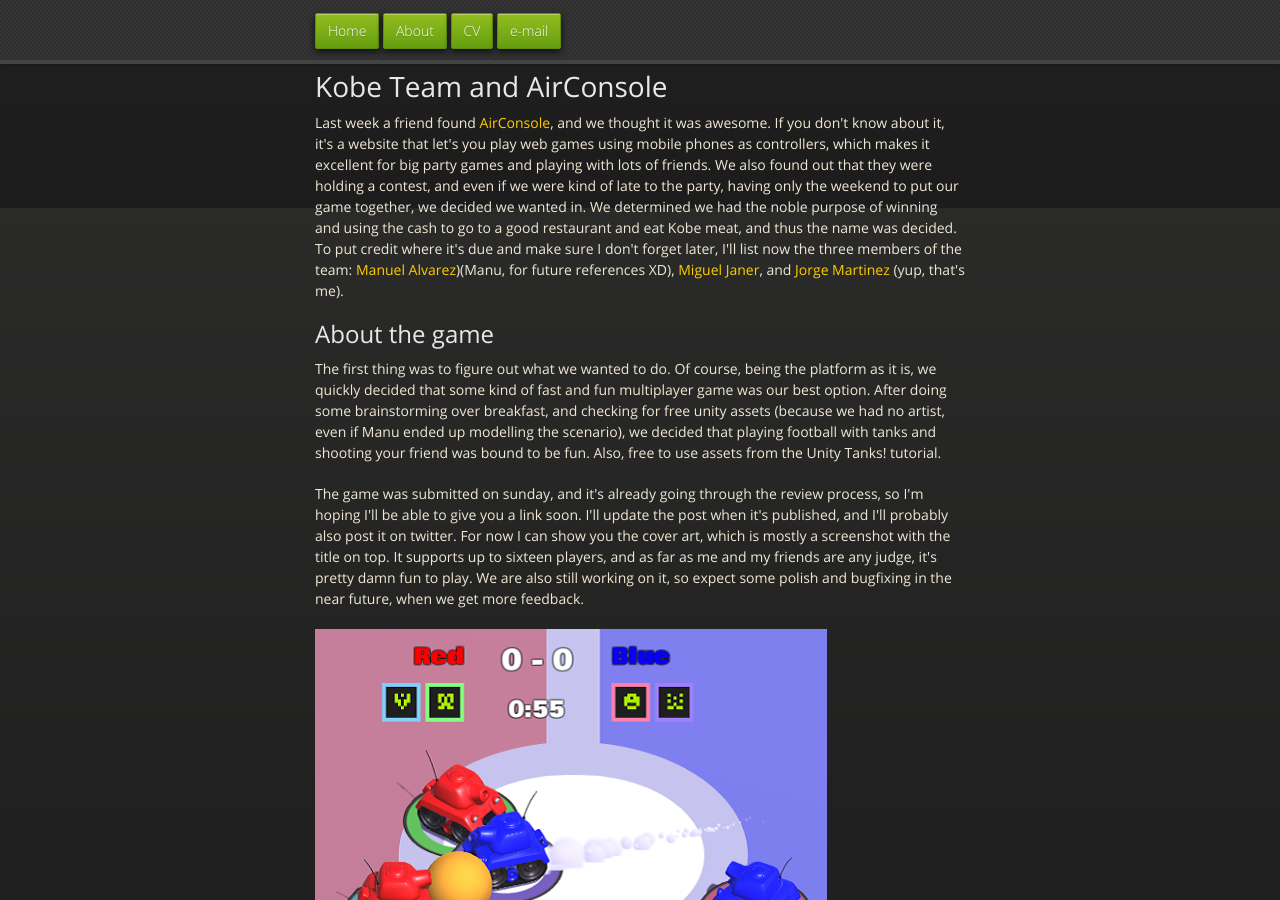
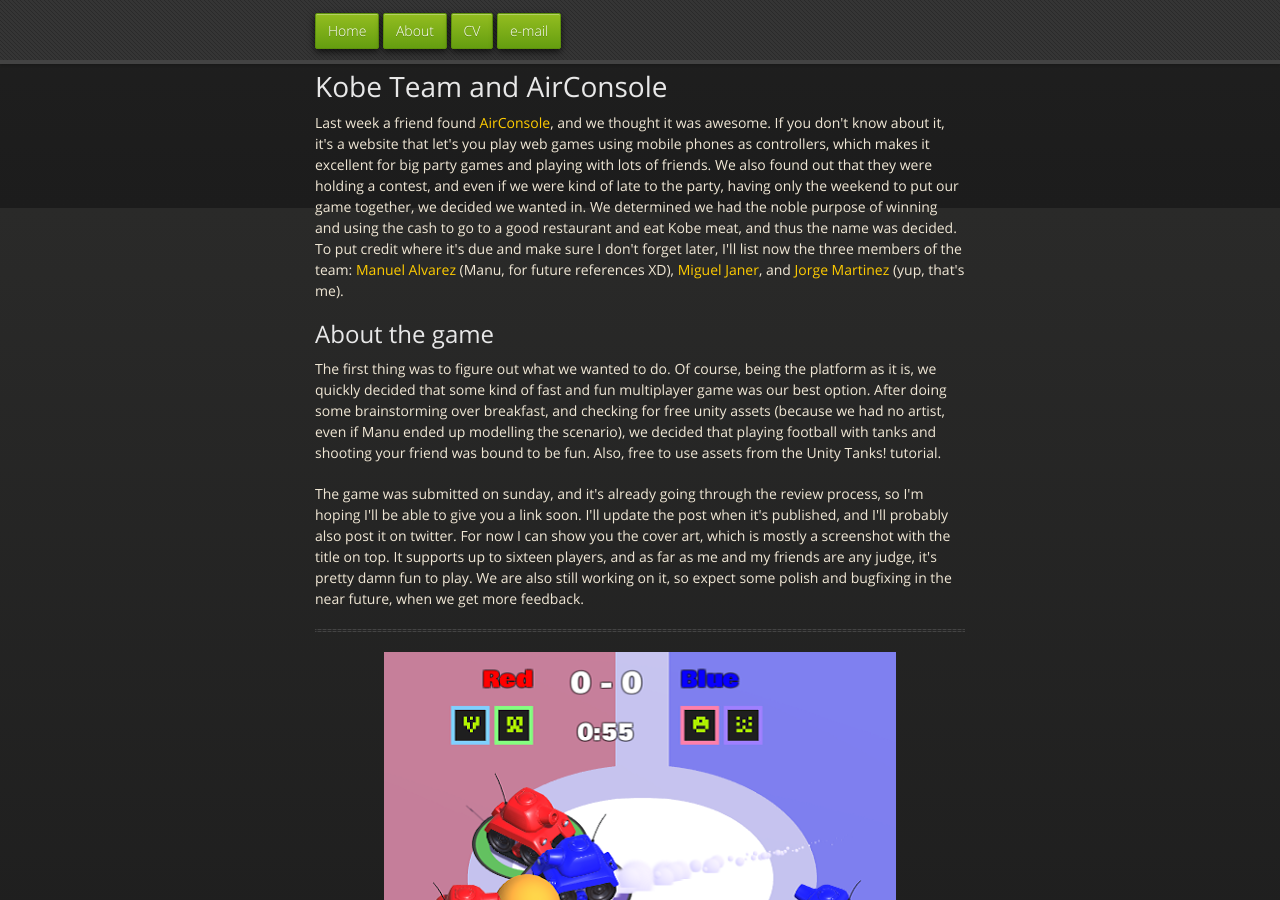
Before and after one commit to Sasurai/Sasurai.github.io, a Jekyll site: the page built from _posts/2016-03-23-plans-projects.md, in a window 1280 px wide and 900 px high, scrolled down 692 px. Built offline with Jekyll 4.4.1, drawn with Linux system fonts in a browser that asks for light colours; nearby versions of some CDN libraries.

Commit message:
Properly display image and footing

```diff
--- a/_posts/2016-03-23-plans-projects.md
+++ b/_posts/2016-03-23-plans-projects.md
@@ -14,7 +14,7 @@ date: 23-03-2016
 
 <h1>Kobe Team and AirConsole</h1>
 
-<p>Last week a friend found <a href="https://www.airconsole.com/">AirConsole</a>, and we thought it was awesome. If you don't know about it, it's a website that let's you play web games using mobile phones as controllers, which makes it excellent for big party games and playing with lots of friends. We also found out that they were holding a contest, and even if we were kind of late to the party, having only the weekend to put our game together, we decided we wanted in. We determined we had the noble purpose of winning and using the cash to go to a good restaurant and eat Kobe meat, and thus the name was decided. To put credit where it's due and make sure I don't forget later, I'll list now the three members of the team: <a href="https://twitter.com/adtvergara">Manuel Alvarez</a>)(Manu, for future references XD), <a href="https://twitter.com/migueljaner">Miguel Janer</a>, and <a href="https://twitter.com/Sasurai_JMV">Jorge Martinez</a> (yup, that's me).</p>
+<p>Last week a friend found <a href="https://www.airconsole.com/">AirConsole</a>, and we thought it was awesome. If you don't know about it, it's a website that let's you play web games using mobile phones as controllers, which makes it excellent for big party games and playing with lots of friends. We also found out that they were holding a contest, and even if we were kind of late to the party, having only the weekend to put our game together, we decided we wanted in. We determined we had the noble purpose of winning and using the cash to go to a good restaurant and eat Kobe meat, and thus the name was decided. To put credit where it's due and make sure I don't forget later, I'll list now the three members of the team: <a href="https://twitter.com/adtvergara">Manuel Alvarez</a> (Manu, for future references XD), <a href="https://twitter.com/migueljaner">Miguel Janer</a>, and <a href="https://twitter.com/Sasurai_JMV">Jorge Martinez</a> (yup, that's me).</p>
 
 <h2>About the game</h2>
 
@@ -22,8 +22,10 @@ date: 23-03-2016
 
 <p>The game was submitted on sunday, and it's already going through the review process, so I'm hoping I'll be able to give you a link soon. I'll update the post when it's published, and I'll probably also post it on twitter. For now I can show you the cover art, which is mostly a screenshot with the title on top. It supports up to sixteen players, and as far as me and my friends are any judge, it's pretty damn fun to play. We are also still working on it, so expect some polish and bugfixing in the near future, when we get more feedback.</p>
 
-<img src="/images/tankball_cover.png" alt="Football with tanks! What could possibly go wrong?">
-Tankball! cover art. Again, bear in mind we have no artists on the team.
+<hr>
+<img src="/images/tankball_cover.png" alt="Football with tanks! What could possibly go wrong?" style="display:block;margin-left:auto;margin-right:auto">
+  <p style="width:-moz-fit-content ;margin-left:auto;margin-right:auto"> Tankball! cover art. Again, bear in mind we have no artists on the team.</p>
+<hr>
 
 <h2>Working with AirConsole</h2>
 <p>This part will probably be a bit more technical, which will be good or bad depending on your background. Anyways, here we go.</p>
```
